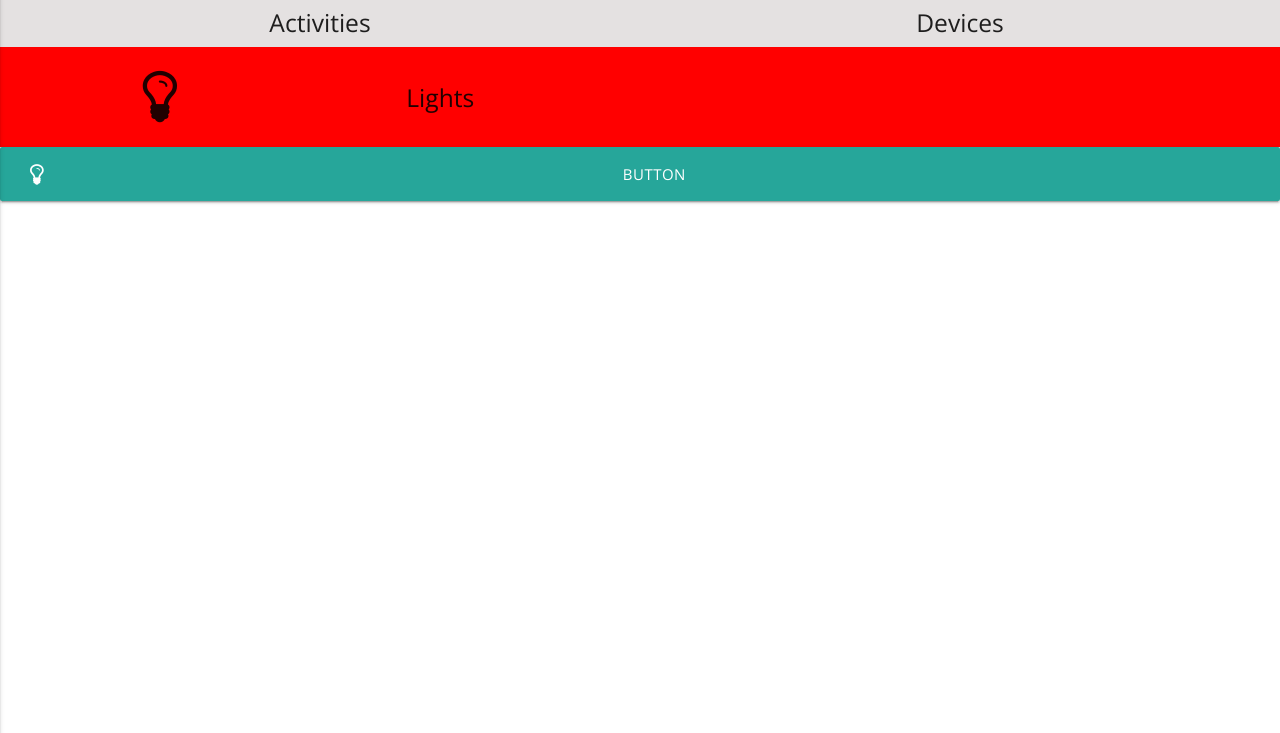
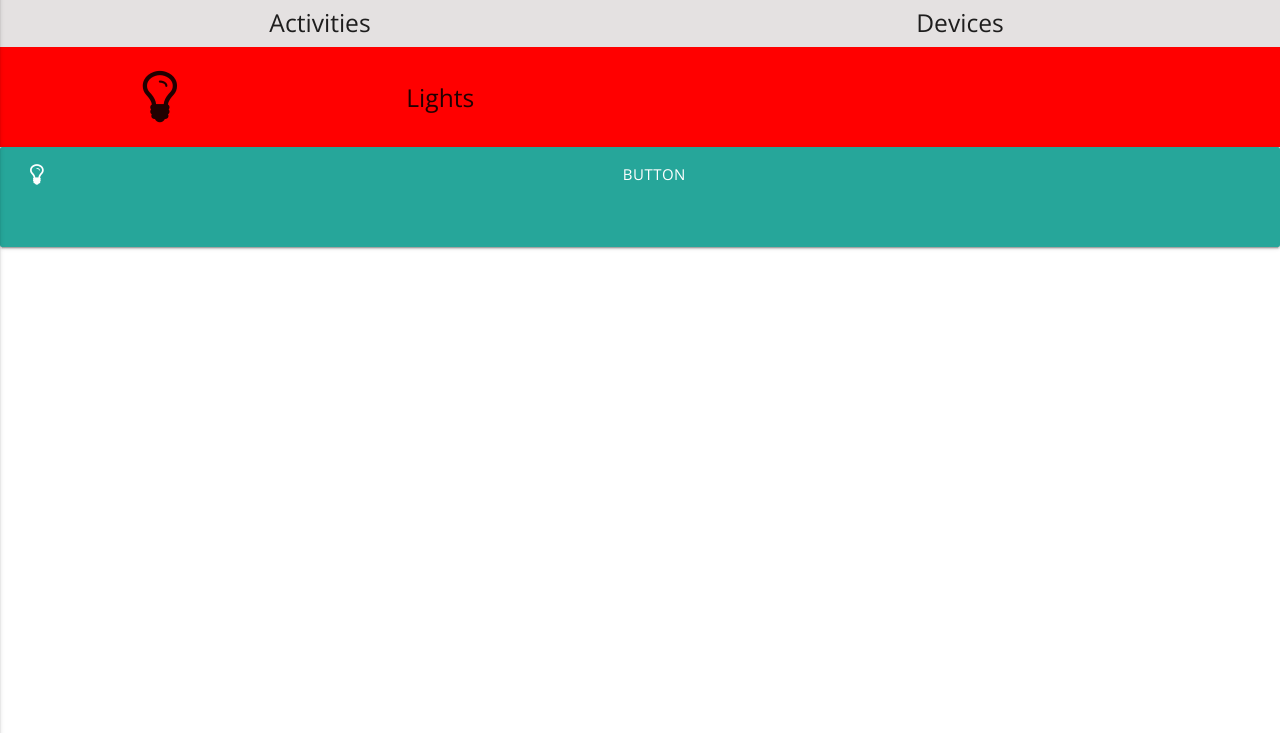
Before and after one commit to NBDelpino1/layout-test, a plain HTML site: page index.html in a window 1280 px wide. Shown: the part 67-800 px from the top of the page. Drawn offline with nearby package versions, Linux system fonts and the light colour scheme.

Commit message:
see readme to continue with experimentation

```diff
--- a/assets/css/style.css
+++ b/assets/css/style.css
@@ -11,6 +11,7 @@ nav .nav-wrapper {
     background-color: #e4e1e1;
 }
 
+/* --------- div option --------- */
 .primarySelector {
     height:50px;
     background-color: #e4e1e1;
@@ -30,7 +31,8 @@ nav .nav-wrapper {
     padding-left:75px;
 }
 
-
+/* --------- Button option ---------*/
 .testbtnidea {
-    width:100%;;
+    width:100%;
+    height:100px;
 }
```
Also changed, not shown: 1 other file.
